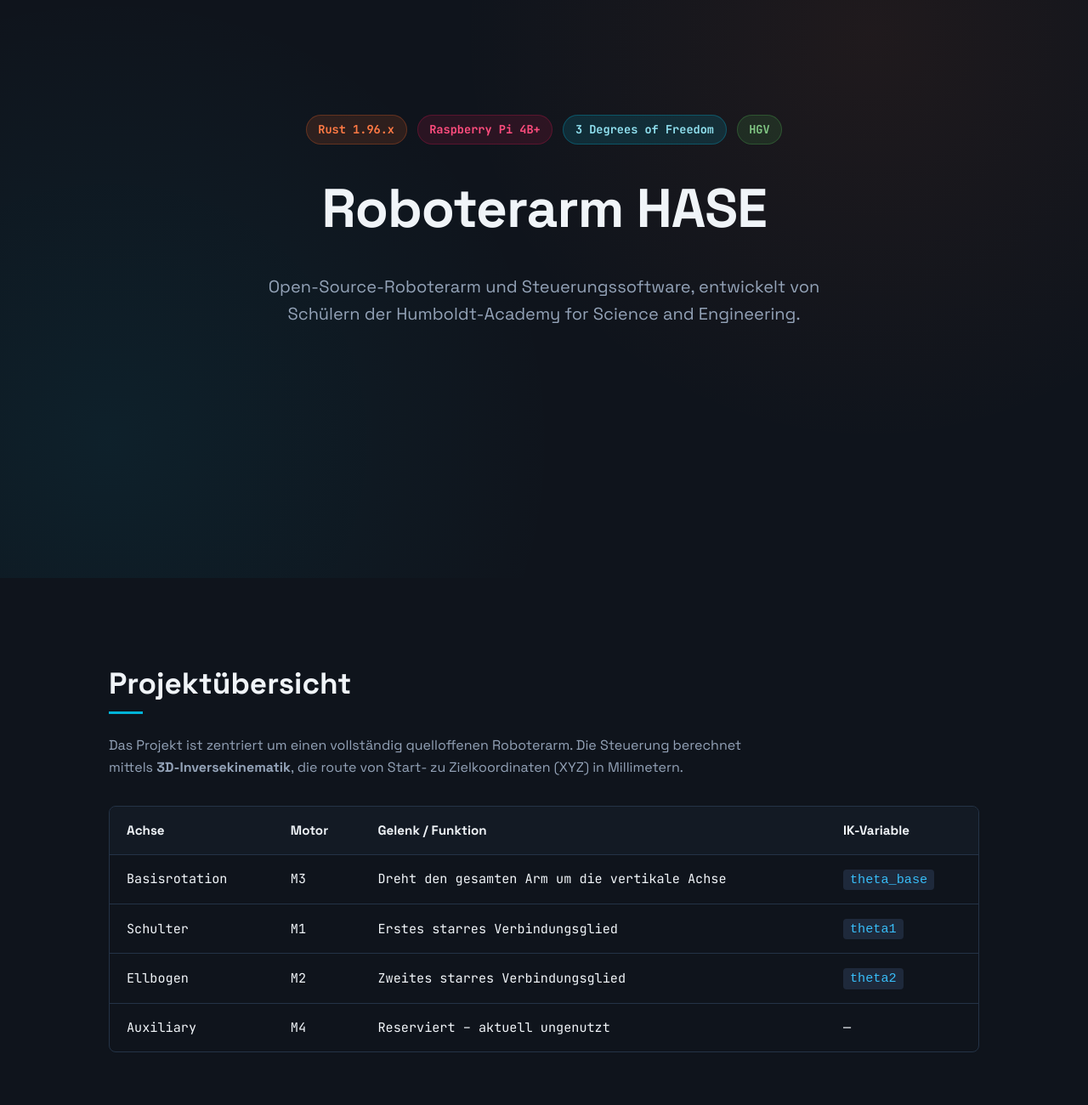
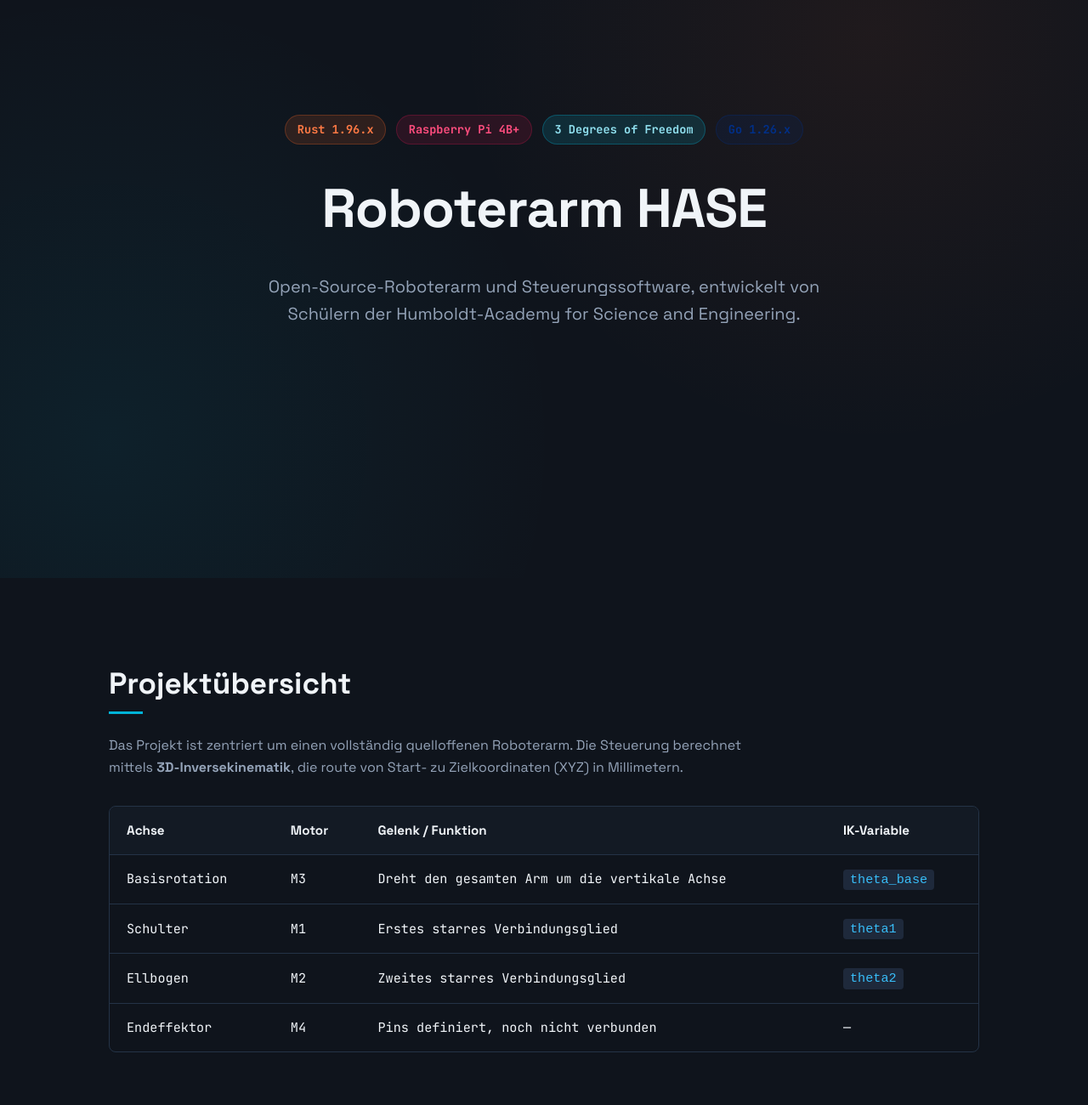
Before and after one commit to LucaGurr/robosite, a plain HTML site: page index.html in a window 1280 px wide. Shown: the part 120-1420 px from the top of the page at 85% size. Drawn offline with nearby package versions, Linux system fonts and the light colour scheme.

Commit message:
added Go to badges

```diff
--- a/index.html
+++ b/index.html
@@ -28,7 +28,7 @@
                 <span class="badge badge-rust">Rust 1.96.x</span>
                 <span class="badge badge-pi">Raspberry Pi 4B+</span>
                 <span class="badge badge-dof">3 Degrees of Freedom</span>
-                <span class="badge badge-school">HGV</span>
+                <span class="badge badge-go">Go 1.26.x</span>
             </div>
             <h1>Roboterarm HASE</h1>
             <p class="subtitle">Open-Source-Roboterarm und Steuerungssoftware, entwickelt von Schülern der Humboldt-Academy for Science and Engineering.</p>
@@ -69,9 +69,9 @@
                         <td><code>theta2</code></td>
                     </tr>
                     <tr>
-                        <td>Auxiliary</td>
+                        <td>Endeffektor</td>
                         <td>M4</td>
-                        <td>Reserviert – aktuell ungenutzt</td>
+                        <td>Pins definiert, noch nicht verbunden</td>
                         <td>—</td>
                     </tr>
                 </tbody>
@@ -179,7 +179,7 @@
                 <div class="formula">
                     Schritte = Winkel * ((Schritte_pro_Umdrehung * Mikroschritte) / 360°) * ÜBERSETZUNG
                 </div>
-                <p class="note">Standardwert im Projekt: 1° Gelenkwinkel entspricht exakt 142,2 Motorschritten (bei einer 16:1 Getriebeübersetzung, also bei Schulter/Ellbogen).</p>
+                <p class="note">Projekt: 1° Gelenkwinkel entspricht exakt 142,2 Motorschritten (bei einer 16:1 Getriebeübersetzung, also bei Schulter/Ellbogen).</p>
             </div>
         </div>
     </section>
@@ -199,7 +199,7 @@
                 <h3>Geplante Features (Nächstes Schuljahr)</h3>
                 <ul class="styled-list goal-list">
                     <li>Homing-Sequenz mit Magnetsensoren oder mechanischen Endschaltern einbauen.</li>
-                    <li>Trapezförmige Beschleunigungs- und Verzögerungsprofile.</li>
+                    <li>S-Curve als Beschleunigungs- und Verzögerungsprofil.</li>
                     <li>Webserver-Core in Go für eine komfortable Steuerung über den Browser.</li>
                 </ul>
             </div>
--- a/style.css
+++ b/style.css
@@ -112,7 +112,7 @@
 .badge-rust { background: rgba(224, 93, 38, 0.15); color: #ff7a45; border: 1px solid rgba(224, 93, 38, 0.3); }
 .badge-pi { background: rgba(197, 26, 74, 0.15); color: #ff4d7e; border: 1px solid rgba(197, 26, 74, 0.3); }
 .badge-dof { background: rgba(0, 180, 216, 0.15); color: #90e0ef; border: 1px solid rgba(0, 180, 216, 0.3); }
-.badge-school { background: rgba(76, 175, 80, 0.15); color: #81c784; border: 1px solid rgba(76, 175, 80, 0.3); }
+.badge-go { background: rgba(0, 47, 135, 0.15); color: #002F87; border: 1px solid rgba(0, 47, 135, 0.3); }
 
 .cta-btn {
     display: inline-block;
```
